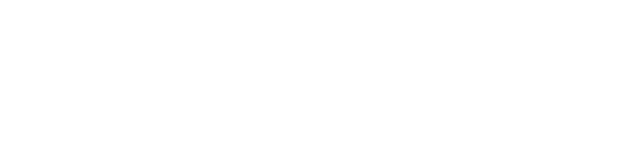
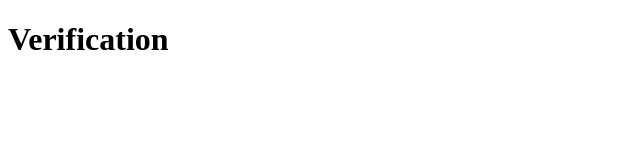
Before and after one commit to devpranchi/psl-verification, a plain HTML site: page index.html in a window 1280 px wide. Shown: the whole page, without its empty margins (0-640 px from the left). Drawn offline with Linux system fonts and the light colour scheme.

Commit message:
moreeee editssssss

```diff
--- a/index.html
+++ b/index.html
@@ -12,7 +12,7 @@
 <body>
     <div class="container">
         <div class="card">
-
+            <h1>Verification</h1>
         </div>
     </div>
 </body>
```
